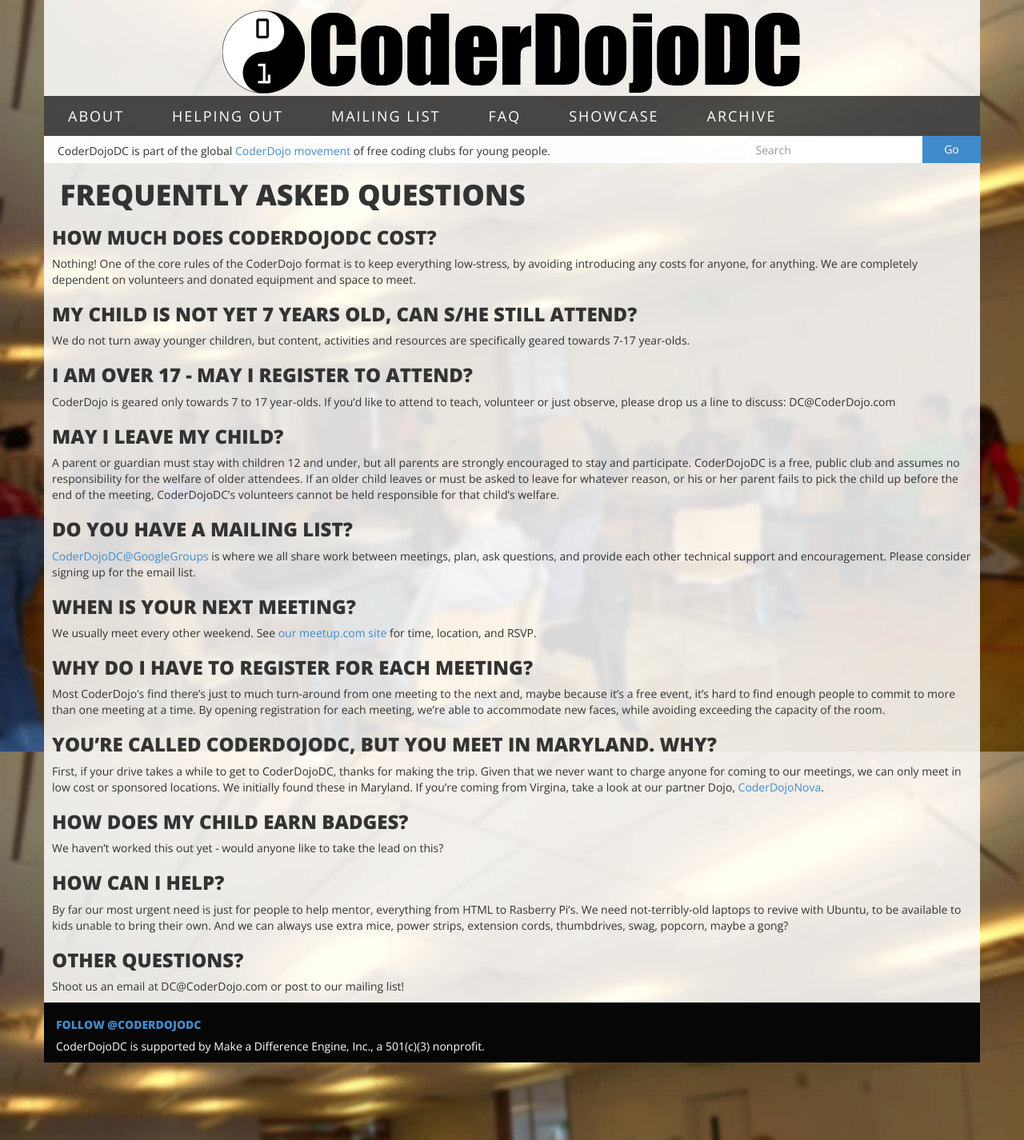
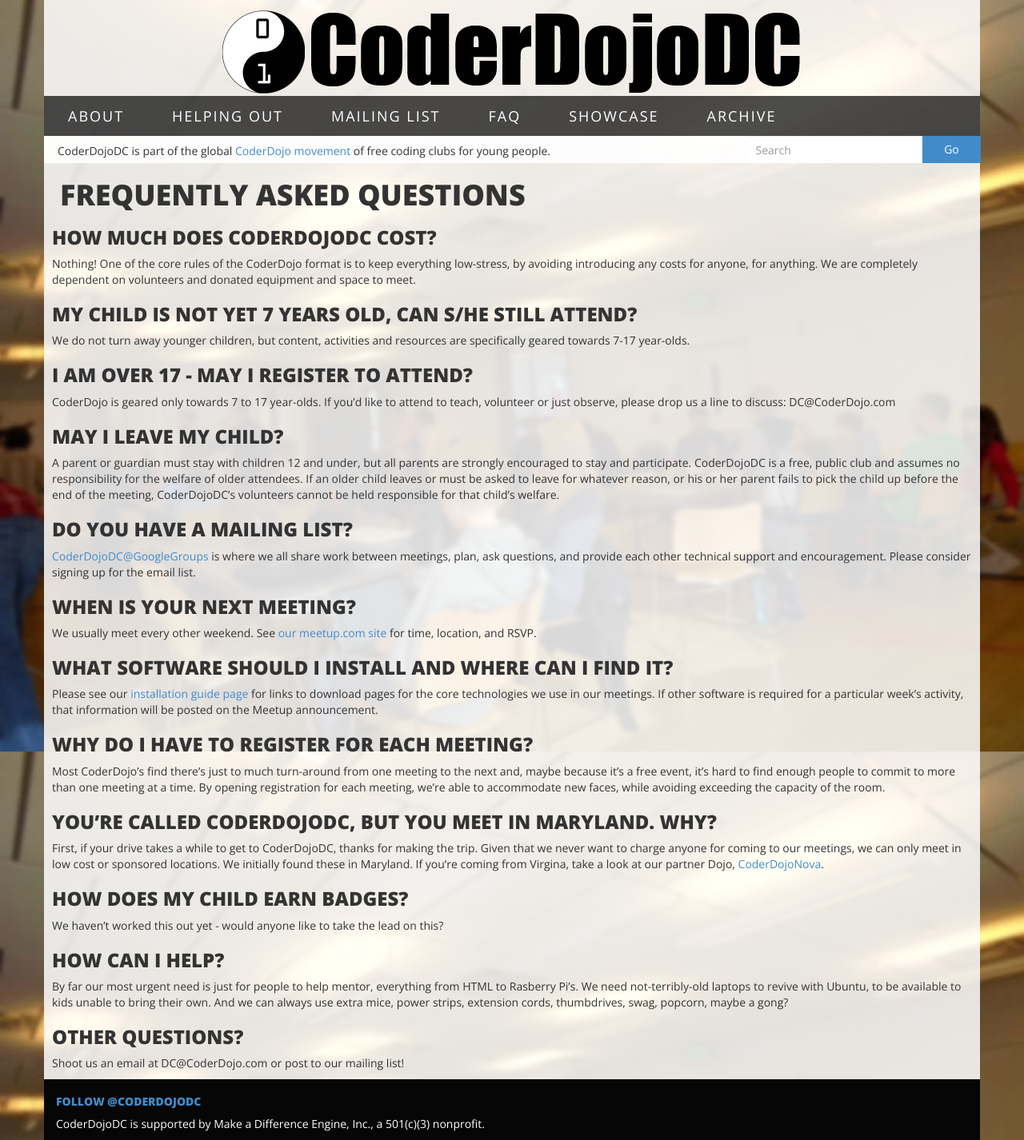
Before and after one commit to CoderDojoDC/CoderDojoDC.github.io, a Jekyll site: the page built from faq/index.md, in a window 1280 px wide. Shown: the whole page at 80% size. Built offline with Jekyll 4.4.1, drawn with Linux system fonts in a browser that asks for light colours; Markdown is read by kramdown in place of the engine named in the settings; comment, search, counter and statistics services are not loaded.

Commit message:
add installation link on FAQ

```diff
--- a/faq/index.md
+++ b/faq/index.md
@@ -42,6 +42,10 @@ the email list.
 We usually meet every other weekend. See [our meetup.com
 site](http://www.meetup.com/CoderDojoDC/) for time, location, and RSVP.
 
+### What software should I install and where can I find it?
+
+Please see our [installation guide page](http://coderdojodc.com/installation.html) for links to download pages for the core technologies we use in our meetings.  If other software is required for a particular week's activity, that information will be posted on the Meetup announcement.
+
 ### Why do I have to register for each meeting?
 
 Most CoderDojo’s find there’s just to much turn-around from one meeting to the
```
